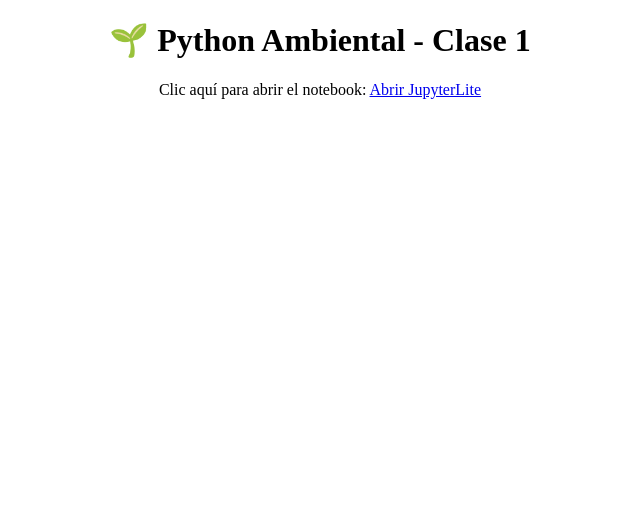
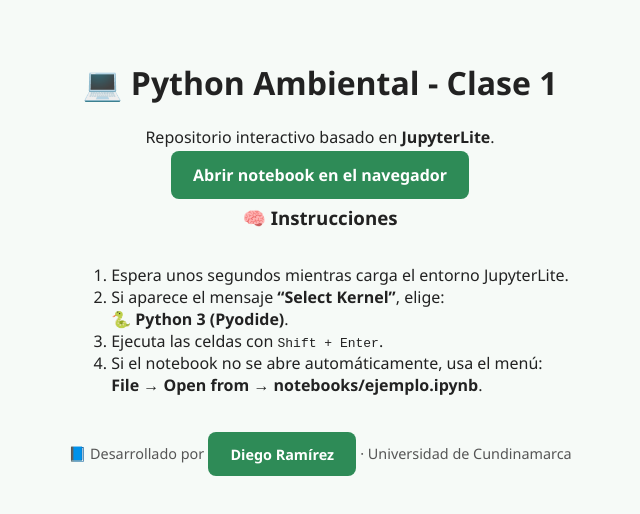
Before and after one commit to diegoprograms/python_ambiental_clase1, a plain HTML site: page index.html in a window 1280 px wide. Shown: the whole page, without its empty margins (320-960 px from the left). Drawn offline with Linux system fonts and the light colour scheme.

Commit message:
Update index.html

```diff
--- a/index.html
+++ b/index.html
@@ -1,26 +1,62 @@
 <!DOCTYPE html>
-<html>
+<html lang="es">
   <head>
     <meta charset="utf-8" />
-    <title>Python Ambiental - Clase 1</title>
+    <title>🌱 Python Ambiental - Clase 1</title>
     <link rel="icon" href="https://jupyterlite.readthedocs.io/en/latest/_static/favicon.ico" />
+    <style>
+      body {
+        font-family: "Segoe UI", Roboto, sans-serif;
+        background-color: #f6faf7;
+        color: #222;
+        text-align: center;
+        padding: 2rem;
+      }
+      a {
+        background-color: #2e8b57;
+        color: white;
+        text-decoration: none;
+        padding: 0.8rem 1.4rem;
+        border-radius: 0.5rem;
+        font-weight: bold;
+      }
+      a:hover {
+        background-color: #256f45;
+      }
+      footer {
+        margin-top: 2rem;
+        font-size: 0.9rem;
+        color: #555;
+      }
+    </style>
   </head>
+
   <body>
-    <h1 style="text-align:center;">🌱 Python Ambiental - Clase 1</h1>
-    <p style="text-align:center;">
-      Clic aquí para abrir el notebook:
+    <h1>💻 Python Ambiental - Clase 1</h1>
+    <p>Repositorio interactivo basado en <b>JupyterLite</b>.</p>
 
-      <a href="https://diegoprograms.github.io/python_ambiental_clase1/repl/index.html" target="_blank">
-        Abrir JupyterLite
+    <p>
+      <a href="https://diegoprograms.github.io/python_ambiental_clase1/repl/index.html?path=notebooks/ejemplo.ipynb" target="_blank">
+        Abrir notebook en el navegador
       </a>
+    </p>
 
+    <h3>🧠 Instrucciones</h3>
+    <ol style="display:inline-block; text-align:left;">
+      <li>Espera unos segundos mientras carga el entorno JupyterLite.</li>
+      <li>Si aparece el mensaje <b>“Select Kernel”</b>, elige: <br>🐍 <b>Python 3 (Pyodide)</b>.</li>
+      <li>Ejecuta las celdas con <code>Shift + Enter</code>.</li>
+      <li>Si el notebook no se abre automáticamente, usa el menú: <br><b>File → Open from → notebooks/ejemplo.ipynb</b>.</li>
+    </ol>
 
-    </p>
+    <footer>
+      📘 Desarrollado por <a href="https://github.com/diegoprograms" target="_blank">Diego Ramírez</a> · Universidad de Cundinamarca
+    </footer>
 
     <script type="application/javascript">
       window.jupyterlite_config = {
         "notebooks": [
-          "./notebooks/ejemplo.ipynb"
+          "notebooks/ejemplo.ipynb"
         ]
       };
     </script>
```
